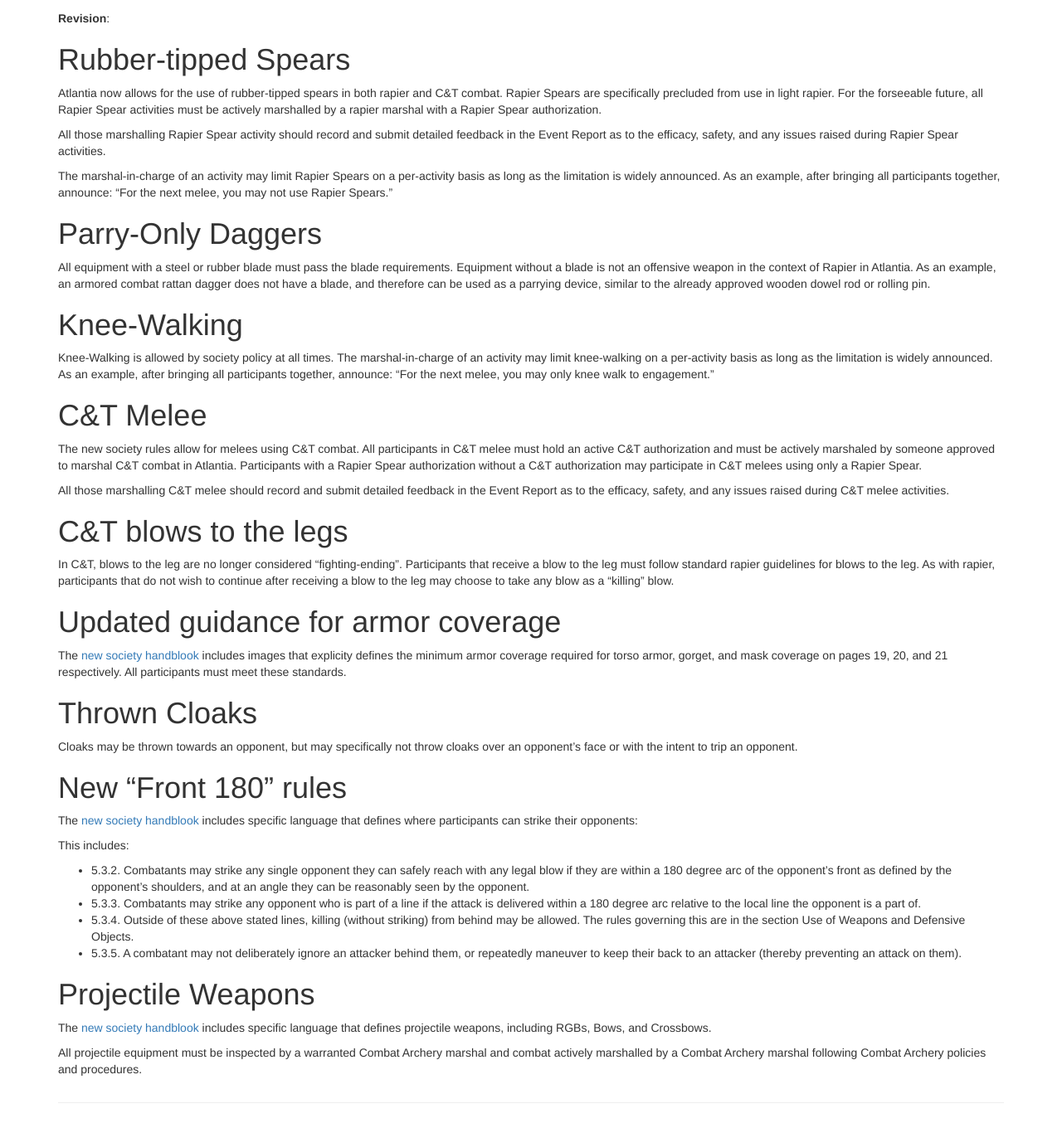
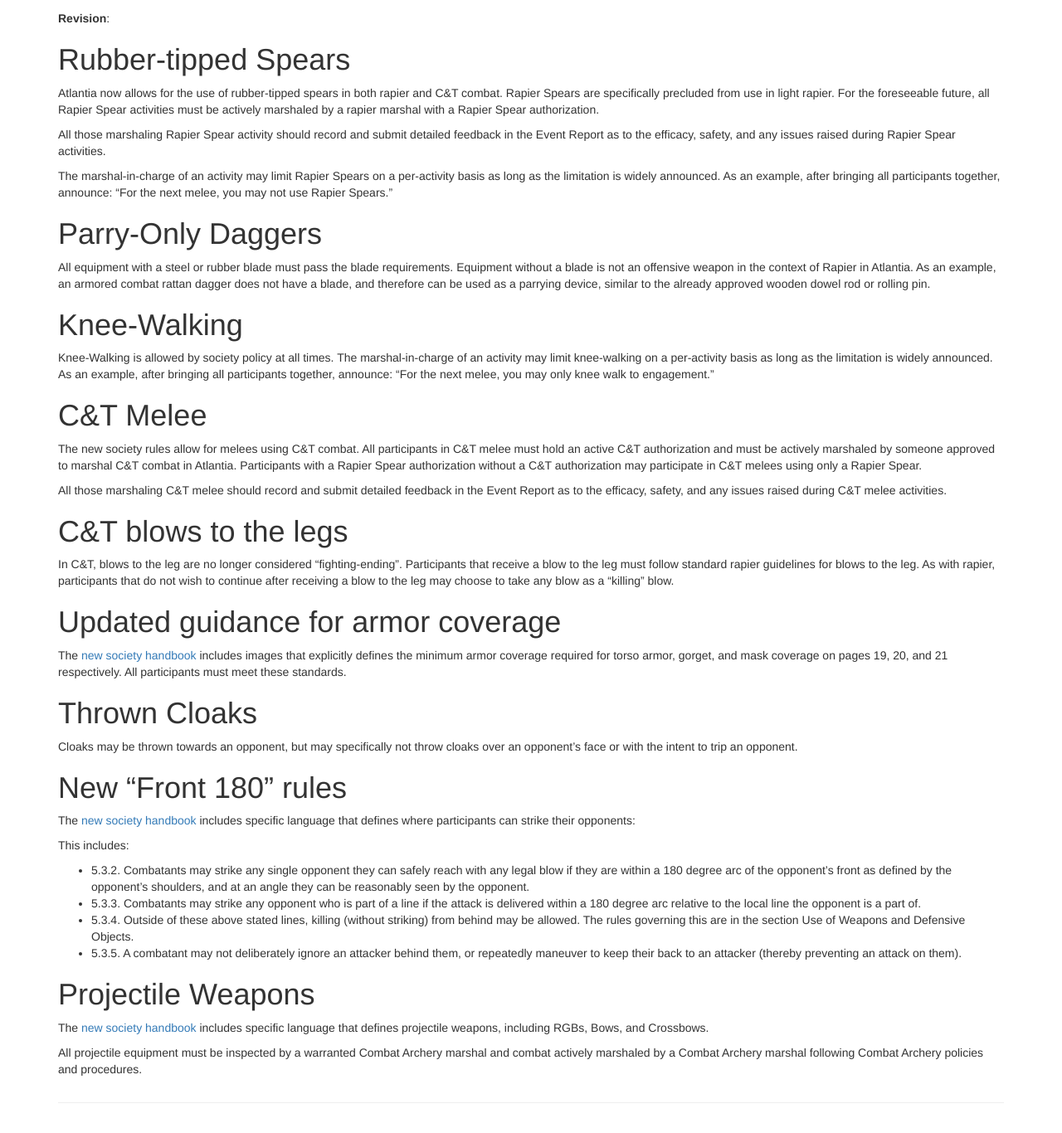
Before and after one commit to academie-de-espee/earl-marshal, a Jekyll site: the page built from rapier/rules-update-2020-07.md, in a window 1280 px wide. Shown: the part 365-1731 px from the top of the page at 83% size. Built offline with Jekyll 4.4.1, drawn with Linux system fonts in a browser that asks for light colours.

Commit message:
fix spelling issues

```diff
--- a/rapier/rules-update-2020-07.md
+++ b/rapier/rules-update-2020-07.md
@@ -14,9 +14,9 @@ layout: default
 
 # Rubber-tipped Spears
 
-Atlantia now allows for the use of rubber-tipped spears in both rapier and C&T combat.  Rapier Spears are specifically precluded from use in light rapier.  For the forseeable future, all Rapier Spear activities must be actively marshalled by a rapier marshal with a Rapier Spear authorization.
+Atlantia now allows for the use of rubber-tipped spears in both rapier and C&T combat.  Rapier Spears are specifically precluded from use in light rapier.  For the foreseeable future, all Rapier Spear activities must be actively marshaled by a rapier marshal with a Rapier Spear authorization.
 
-All those marshalling Rapier Spear activity should record and submit detailed feedback in the Event Report as to the efficacy, safety, and any issues raised during Rapier Spear activities.
+All those marshaling Rapier Spear activity should record and submit detailed feedback in the Event Report as to the efficacy, safety, and any issues raised during Rapier Spear activities.
 
 The marshal-in-charge of an activity may limit Rapier Spears on a per-activity basis as long as the limitation is widely announced.  As an example, after bringing all participants together, announce: "For the next melee, you may not use Rapier Spears."
 
@@ -32,7 +32,7 @@ Knee-Walking is allowed by society policy at all times.  The marshal-in-charge o
 
 The new society rules allow for melees using C&T combat.  All participants in C&T melee must hold an active C&T authorization and must be actively marshaled by someone approved to marshal C&T combat in Atlantia.  Participants with a Rapier Spear authorization without a C&T authorization may participate in C&T melees using only a Rapier Spear.
 
-All those marshalling C&T melee should record and submit detailed feedback in the Event Report as to the efficacy, safety, and any issues raised during C&T melee activities.
+All those marshaling C&T melee should record and submit detailed feedback in the Event Report as to the efficacy, safety, and any issues raised during C&T melee activities.
 
 # C&T blows to the legs
 
@@ -40,7 +40,7 @@ In C&T, blows to the leg are no longer considered "fighting-ending".  Participan
 
 # Updated guidance for armor coverage
 
-The [new society handblook](https://www.sca.org/wp-content/uploads/2020/04/FencingMarshalsHandbookApril2020.pdf) includes images that explicity defines the minimum armor coverage required for torso armor, gorget, and mask coverage on pages 19, 20, and 21 respectively.  All participants must meet these standards.
+The [new society handbook](https://www.sca.org/wp-content/uploads/2020/04/FencingMarshalsHandbookApril2020.pdf) includes images that explicitly defines the minimum armor coverage required for torso armor, gorget, and mask coverage on pages 19, 20, and 21 respectively.  All participants must meet these standards.
 
 # Thrown Cloaks
 
@@ -48,7 +48,7 @@ Cloaks may be thrown towards an opponent, but may specifically not throw cloaks
 
 # New "Front 180" rules
 
-The [new society handblook](https://www.sca.org/wp-content/uploads/2020/04/FencingMarshalsHandbookApril2020.pdf) includes specific language that defines where participants can strike their opponents:
+The [new society handbook](https://www.sca.org/wp-content/uploads/2020/04/FencingMarshalsHandbookApril2020.pdf) includes specific language that defines where participants can strike their opponents:
 
 This includes:
 * 5.3.2. Combatants may strike any single opponent they can safely reach with any legal blow if they are within a 180 degree arc of the opponent’s front as defined by the opponent’s shoulders, and at an angle they can be reasonably seen by the opponent.
@@ -58,6 +58,6 @@ This includes:
 
 # Projectile Weapons
 
-The [new society handblook](https://www.sca.org/wp-content/uploads/2020/04/FencingMarshalsHandbookApril2020.pdf) includes specific language that defines projectile weapons, including RGBs, Bows, and Crossbows.
+The [new society handbook](https://www.sca.org/wp-content/uploads/2020/04/FencingMarshalsHandbookApril2020.pdf) includes specific language that defines projectile weapons, including RGBs, Bows, and Crossbows.
 
-All projectile equipment must be inspected by a warranted Combat Archery marshal and combat actively marshalled by a Combat Archery marshal following Combat Archery policies and procedures.
+All projectile equipment must be inspected by a warranted Combat Archery marshal and combat actively marshaled by a Combat Archery marshal following Combat Archery policies and procedures.
```
